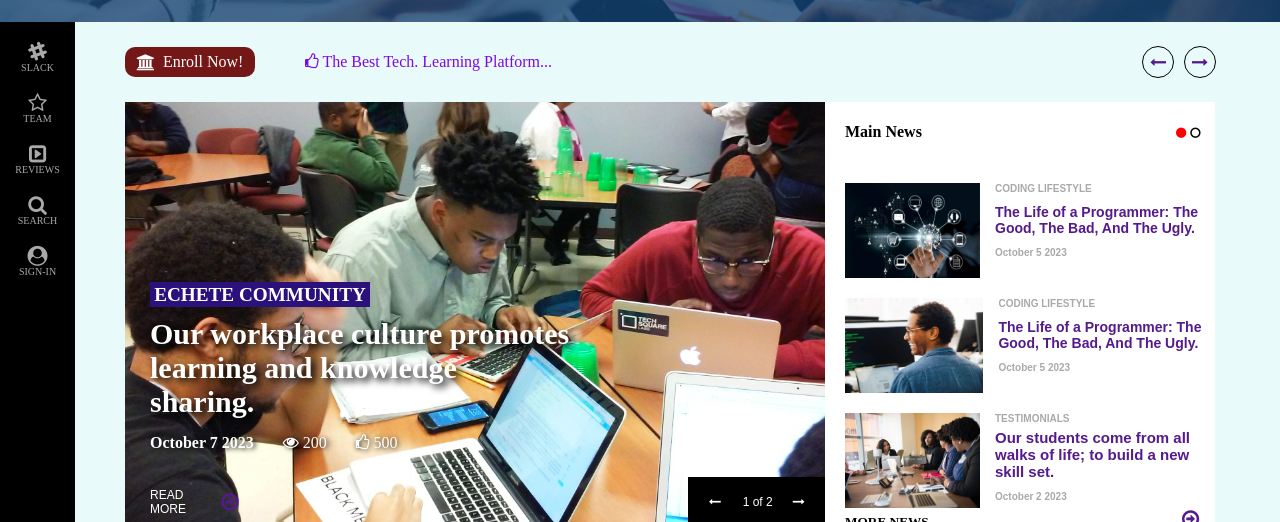
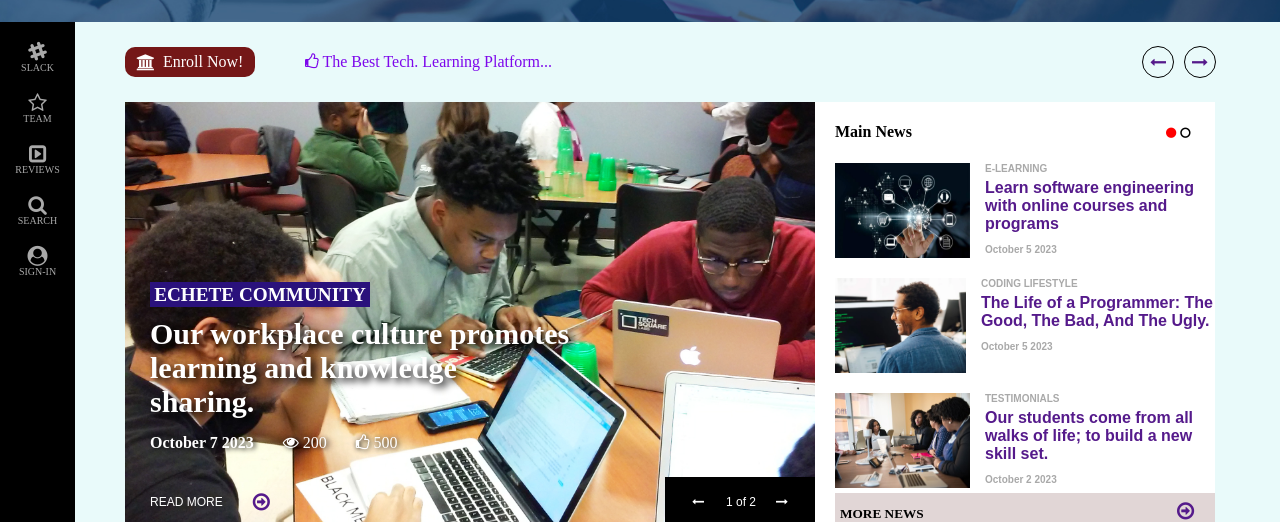
Before and after one commit to Iykecode93/Echete_Academy_Project1, a plain HTML site: page index.html in a window 1280 px wide. Shown: the part 278-800 px from the top of the page. Drawn offline with Linux system fonts and the light colour scheme.

Commit message:
upadte..

```diff
--- a/index.html
+++ b/index.html
@@ -213,7 +213,7 @@
 
             <div id="read-more">
               READ MORE
-              <a href="" style="text-decoration: none; padding-right: 250px"
+              <a href="" style="text-decoration: none; padding-right: 170px"
                 ><i
                   class="fa fa-arrow-circle-o-right"
                   style="font-size: 20px; margin-left: 5px"
@@ -268,20 +268,19 @@
                     width: 135px;
                     height: 95px;
                     margin-left: 20px;
-                    margin-top: 20px;
+
                   "
                 />
                 <span id="span-news"
-                  >CODING LIFESTYLE <br />
-                  <div style="padding-top: 10px">
-                    <a href="" style="text-decoration: none; font-size: 14px"
-                      >The Life of a Programmer: The Good, The Bad, And The
-                      Ugly.</a
+                  >E-LEARNING <br />
+                  <div style="padding-top: 5px">
+                    <a href="" style="text-decoration: none; font-size: 16px"
+                      >Learn software engineering with online courses and programs</a
                     >
                   </div>
                   <br />
                   <div>
-                    <span style="color: darkgray">October 5 2023</span>
+                    <span style="color: darkgray;">October 5 2023</span>
                   </div>
                 </span>
               </div>
@@ -298,9 +297,9 @@
                   "
                 />
                 <span id="span-news"
-                  >CODING LIFESTYLE <br />
-                  <div style="padding-top: 10px">
-                    <a href="" style="text-decoration: none; font-size: 14px"
+                  style="padding-top: 20px;">CODING LIFESTYLE <br />
+                  <div style="padding-top: 5px">
+                    <a href="" style="text-decoration: none; font-size: 16px"
                       >The Life of a Programmer: The Good, The Bad, And The
                       Ugly.</a
                     >
@@ -324,9 +323,9 @@
                   "
                 />
                 <span id="span-news"
-                  >TESTIMONIALS <br />
+                   style="padding-top: 20px;">TESTIMONIALS <br />
                   <div style="padding-top: 5px">
-                    <a href="" style="text-decoration: none; font-size: 15px"
+                    <a href="" style="text-decoration: none; font-size: 16px"
                       >Our students come from all walks of life; to build a new
                       skill set.</a
                     >
@@ -340,7 +339,7 @@
             </div>
 
             <div>
-              <h5 class="more-news">
+              <h5 class="more-news" style="padding-left: 5px;">
                 MORE NEWS
                 <a href=""
                   ><i
--- a/syle.css
+++ b/syle.css
@@ -247,13 +247,15 @@ body {
   width: auto;
   font-family: sans-serif;
   color: darkgray;
-  margin-top: 20px;
 }
 
 .more-news {
   margin-left: 20px;
-  margin-top: 1px;
-  width: 370px;
+  margin-top: 5px;
+  width: 375px;
+  background-color: rgb(225, 214, 214);
+  height: 30px;
+  padding-top: 8px;
 }
 
 .parent2 {
```
